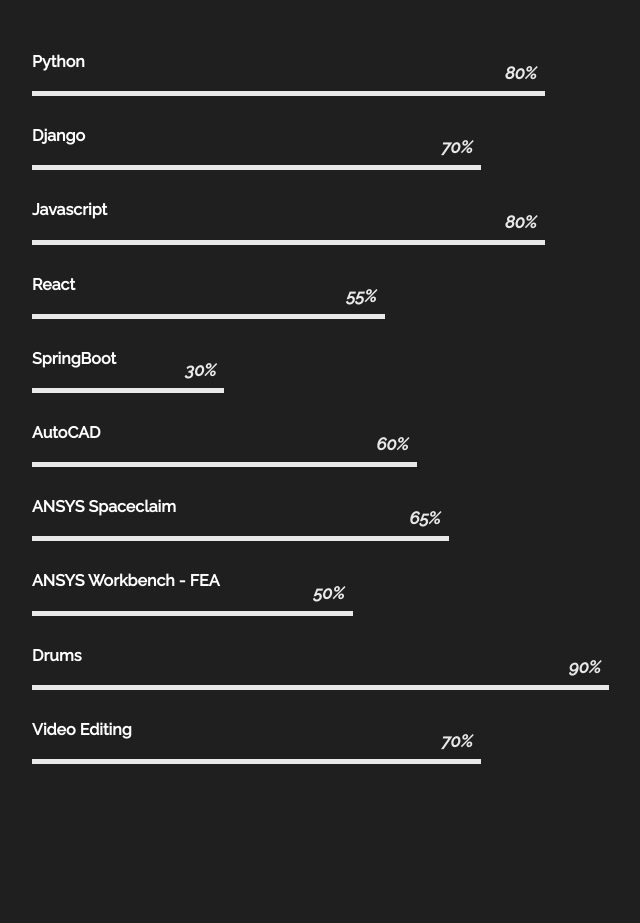
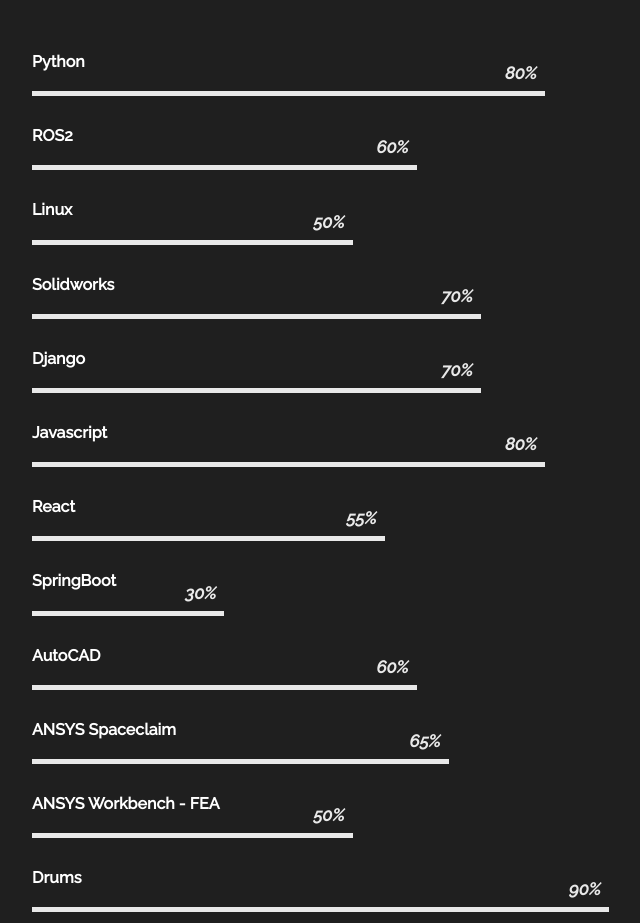
Before and after one commit to NeerajLaul/MyWebsite, a React (Create React App) app in the folder react-portfolio - Copy/: page /about in a window 1280 px wide. Shown: the part 1020-1943 px from the top of the page, without its empty margins (50-690 px from the left). Built offline with nearby package versions, Linux system fonts and the light colour scheme.

Commit message:
Update content_option.js
Added relevant skills info

```diff
--- a/react-portfolio - Copy/src/content_option.js
+++ b/react-portfolio - Copy/src/content_option.js
@@ -44,10 +44,24 @@
     },
 ];
 
-const skills = [{
+const skills = [
+    {
         name: "Python",
         value: 80,
     },
+    {
+        name: "ROS2",
+        value: "60",
+    },
+    {
+        name: "Linux",
+        value: "50",
+    },
+    {
+        name: "Solidworks",
+        value: "70",
+    },
+
     {
         name: "Django",
         value: 70,
```
